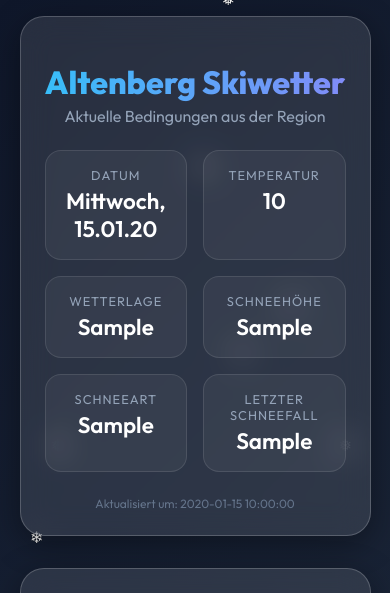
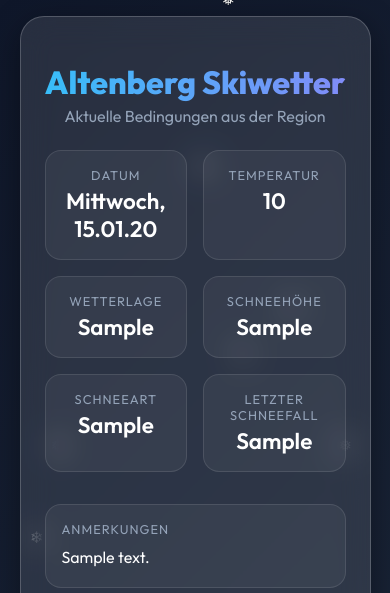
Before and after one commit to Kugeleis/skiwetter, a FastAPI app: template web/templates/index.html in a window 390 px wide. Shown: the top 593 px of the page. Run offline with FastAPI, Linux system fonts and the light colour scheme; the template is opened without the code that fills it: most values are stand-ins (such as "Sample title", 1, 10 or a date in 2020); grey boxes are pictures that could not be loaded.

Commit message:
feat: Extract and display supplementary notes from PDF
This commit introduces a new feature to extract a supplementary text paragraph from the daily PDF and display it in a new "Anmerkungen" (Notes) section on both the static and dynamic websites.

The scraper has been updated with a robust method to identify the notes by locating text that appears below the main data tables in the PDF. This approach is resilient to daily changes in the text content.

The web and static frontends have been updated to include a new, full-width "Anmerkungen" section that is conditionally displayed when notes are available. The styling is consistent with the existing dashboard design and is responsive for mobile devices.

Visual tests have been updated to verify the presence and content of the "Anmerkungen" section and to ensure the mobile layout is correct.

```diff
--- a/web/templates/index.html
+++ b/web/templates/index.html
@@ -71,6 +71,30 @@
             display: grid;
             grid-template-columns: repeat(auto-fit, minmax(140px, 1fr));
             gap: 1rem;
+        }
+
+        .notes-section {
+            grid-column: 1 / -1;
+            /* Span across all columns */
+            margin-top: 1rem;
+            padding: 1rem;
+            background: rgba(255, 255, 255, 0.05);
+            border-radius: 16px;
+            border: 1px solid rgba(255, 255, 255, 0.1);
+        }
+
+        .notes-label {
+            font-size: 0.8rem;
+            color: #94a3b8;
+            text-transform: uppercase;
+            letter-spacing: 1px;
+            margin-bottom: 0.5rem;
+        }
+
+        .notes-text {
+            font-size: 1rem;
+            color: #fff;
+            line-height: 1.6;
         }
 
         .stat-item {
@@ -284,6 +308,12 @@
                     <div class="stat-label">Letzter Schneefall</div>
                     <div class="stat-value">{{ weather.last_snowfall }}</div>
                 </div>
+                {% if weather.notes %}
+                <div class="notes-section">
+                    <div class="notes-label">Anmerkungen</div>
+                    <div class="notes-text">{{ weather.notes }}</div>
+                </div>
+                {% endif %}
             </div>
             <div class="footer">
                 Aktualisiert um: {{ weather.update_time }}
```
Also changed, not shown: docs/index.html (+35 -0 lines), scraper/scraper.py (+21 -4 lines), tests/visual_test.py (+49 -1 lines), 3 other files.
